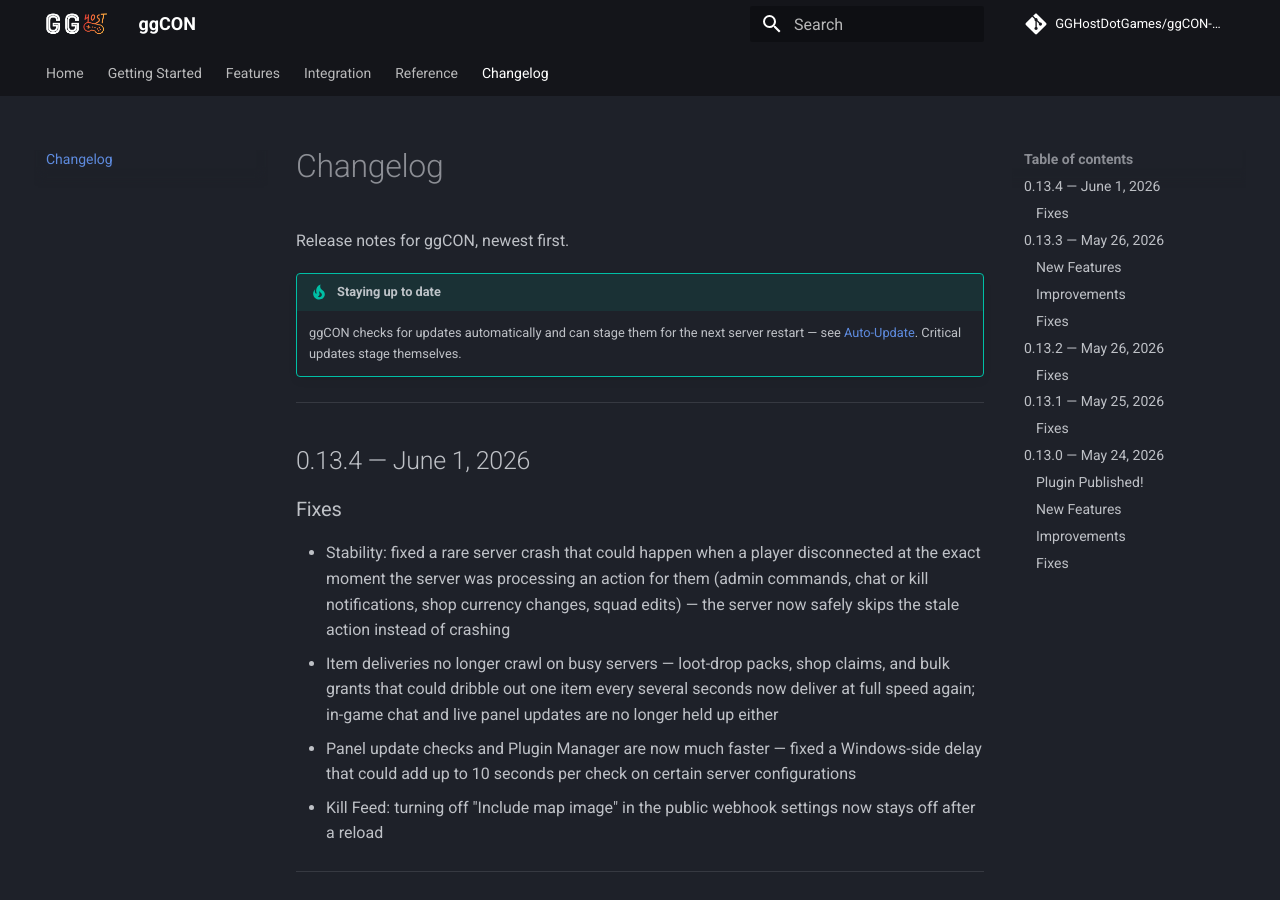
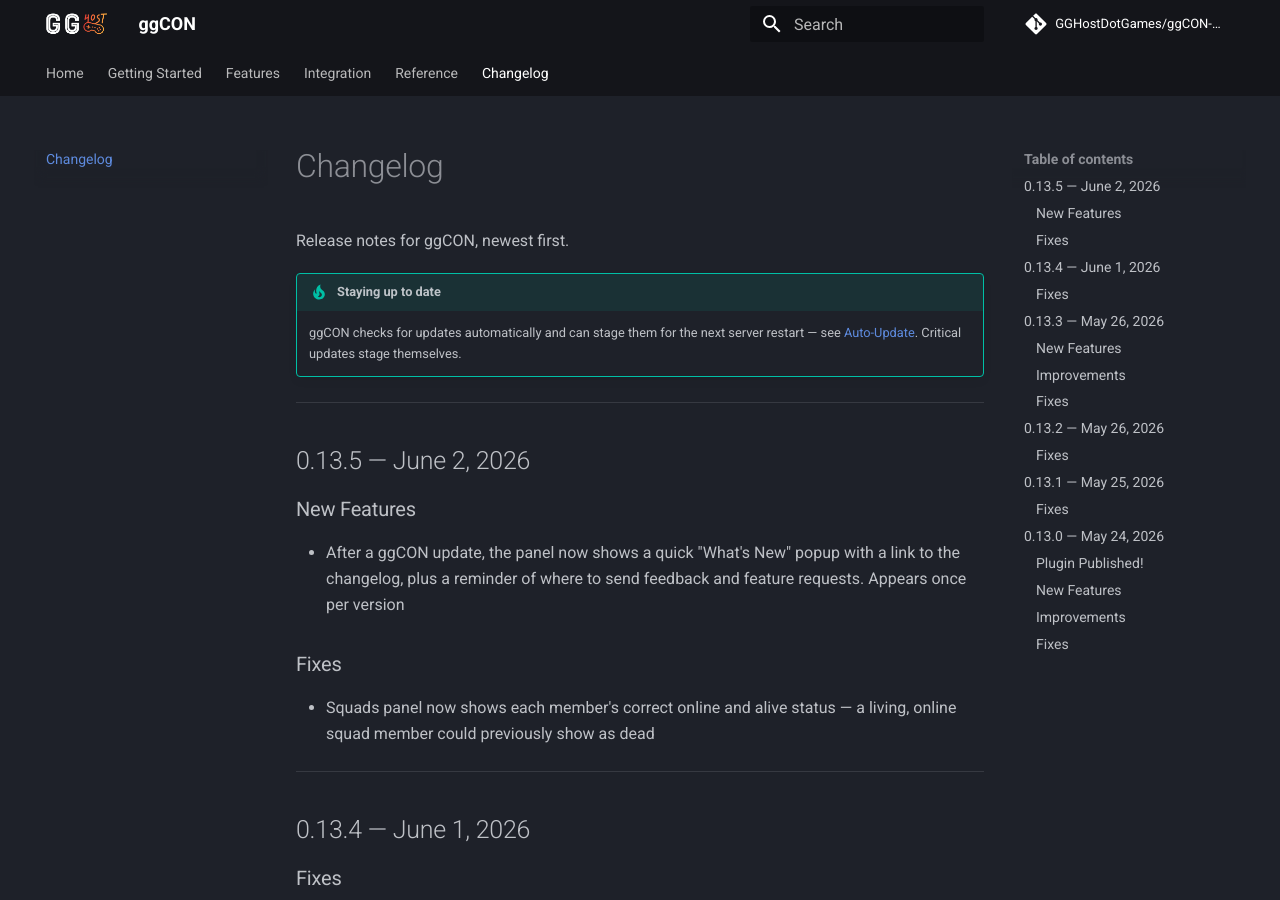
Before and after one commit to GGHostDotGames/ggCON-docs, an MkDocs documentation site: the page built from docs/changelog.md, in a window 1280 px wide and 900 px high. Built offline with MkDocs 1.6.1 and Material for MkDocs 9.7.7, drawn with Linux system fonts in a browser that asks for light colours; comment, search, counter and statistics services are not loaded.

Commit message:
Changelog: v0.13.5
Co-Authored-By: Claude <noreply@anthropic.com>

```diff
--- a/docs/changelog.md
+++ b/docs/changelog.md
@@ -4,6 +4,16 @@ Release notes for ggCON, newest first.
 
 !!! tip "Staying up to date"
     ggCON checks for updates automatically and can stage them for the next server restart — see [Auto-Update](auto-update.md). Critical updates stage themselves.
+
+---
+
+## 0.13.5 — June 2, 2026
+
+### New Features
+- After a ggCON update, the panel now shows a quick "What's New" popup with a link to the changelog, plus a reminder of where to send feedback and feature requests. Appears once per version
+
+### Fixes
+- Squads panel now shows each member's correct online and alive status — a living, online squad member could previously show as dead
 
 ---
 
```
